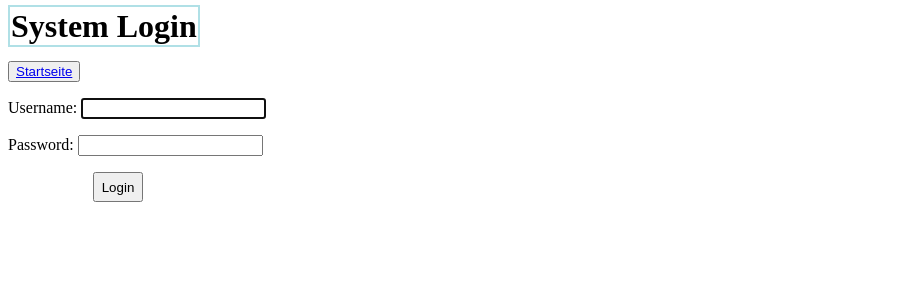
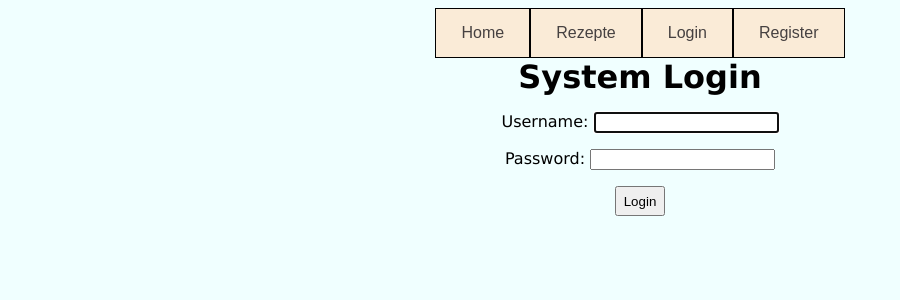
Before and after one commit to slnviii/KochbuchDjango, a Django app: page /accounts/login/ in a window 1280 px wide. Shown: the top 300 px of the page, without its empty margins (0-900 px from the left). Run offline with Django 4.2, Linux system fonts and the light colour scheme.

Commit message:
Navigation bar

```diff
--- a/kochbuch/accounts/templates/registration/login.html
+++ b/kochbuch/accounts/templates/registration/login.html
@@ -1,20 +1,58 @@
 <!DOCTYPE html>
 <html lang="en">
 <head>
+    <style>
+        body{
+            text-align:center;
+            background-color: azure;
+            font-family:Verdana;
+        }
+        nav {
+        display: flex;
+        flex-wrap: wrap;
+          justify-content: center;
 
+      }
+      nav a {
+        text-decoration: none;
+        display: block;
+        padding: 15px 25px;
+        text-align: center;
+        border:1px solid black;
+        background-color: antiquewhite;
+        color: #464141;
+        margin: 0;
+        font-family: sans-serif;
+      }
+      nav a:hover {
+        background-color: #777777;
+        color: #ffffff;
+      }
+    </style>
     <meta charset="UTF-8">
     <title>Login</title>
 </head>
 <body>
-    <h1 style="display:inline;color: black;border: 2px solid powderblue;padding: 1px"> System Login</h1>
-    <p><button type="button"><a href="{% url 'overview' %}">Startseite</a></button></p>
+    <nav>
+      <a href="{% url 'overview' %}">Home</a>
+      <a href="{% url 'rezepte' %}">Rezepte</a>
+      {%  if user.is_authenticated %} <!--- wenn user eingeloggt --->
+      <a href="{% url 'upload' %}">Neues Rezept hochladen</a>
+      <a href="{% url 'logout_url' %}">Logout</a>
+      {% else %}
+      <a href="{% url 'login_url' %}">Login</a>
+      <a href="{% url 'register_url' %}">Register</a>
+      {% endif %}
+    </nav>
+    <h1 style="display:inline;color: black;text-align:center;"> System Login</h1>
+
     <form
 
           method="POST">
         {% csrf_token %}
         {{ form.as_p }}
         <button type="submit"
-                style="width: 50px; height: 30px;margin-left: 85px "
+                style="width: 50px; height: 30px; "
                             >Login</button>
 
     </form>
--- a/kochbuch/accounts/views.py
+++ b/kochbuch/accounts/views.py
@@ -19,7 +19,7 @@ class ProfileForm(forms.ModelForm):
     """Klasse zur Formularerstellung."""
     class Meta:
         model = models.Profile
-        exclude = ['user']
+        exclude = ['user', 'favorites']
 
 
 def register(request):
--- a/kochbuch/buch/templates/category.html
+++ b/kochbuch/buch/templates/category.html
@@ -25,7 +25,6 @@
     {% endblock %}
 
 {% block content %}
-<p><button type="button"><a href="{% url 'overview' %}">Startseite</a></button></p>
 <h1>Rezepte für {{ category.name }}</h1>
 
 <table class="center" style="border: 1px solid black">  <!--- tabelle für alle rezepte dieser kategorie --->
--- a/kochbuch/buch/templates/display_recipe.html
+++ b/kochbuch/buch/templates/display_recipe.html
@@ -10,7 +10,7 @@
         }
     {% endblock %}
 {% block content %}
-<p><button type="button"><a href="{% url 'overview' %}">Startseite</a></button></p>
+
 <p style="font-size: 35px;font-family:Verdana">{{ recipe.title }}</p>
 <li style="alignment: center;font-size: 12px;margin-top: -30px; margin-bottom: 50px">von {{ recipe.author }}</li>
 <p style="margin-bottom: 60px"> <img src= "{{ recipe.image.url}}"></p>
--- a/kochbuch/buch/templates/rezepte_main.html
+++ b/kochbuch/buch/templates/rezepte_main.html
@@ -11,7 +11,6 @@
 
 {% block content %}
 
-<p><button type="button"><a href="{% url 'overview' %}">Startseite</a></button></p>
 <h1 style="font-size:100px; font-family: OP; text-align: center">Alle Rezepte</h1>
 
 <h1 style="font-size: 40px">Nach Kategorie</h1>
--- a/kochbuch/buch/templates/upload.html
+++ b/kochbuch/buch/templates/upload.html
@@ -2,12 +2,11 @@
     {% block title %}Neues Rezept{% endblock %}
 
 {% block content %}
-    <p><button type="button"><a href="{% url 'overview' %}">Startseite</a></button></p>
     <h1 style="margin-top:40px">Neues Rezept hochladen</h1>
 
 <form action="" method="post" enctype="multipart/form-data">
     {% csrf_token %}
-    <p style="font-size: 20px;font-weight: bold;margin-top:100px">
+    <p style="font-size: 20px;font-weight: bold;margin-top:40px">
        Ersteller: {{ user.username }}
         <hr style="height:1px;width:25%;color:black;background-color:black;">
     </p>
```
Also changed, not shown: kochbuch/accounts/templates/registration/register.html (+39 -1 lines), kochbuch/buch/templates/base.html (+36 -1 lines), kochbuch/buch/templates/index.html (+3 -14 lines), kochbuch/db.sqlite3.
